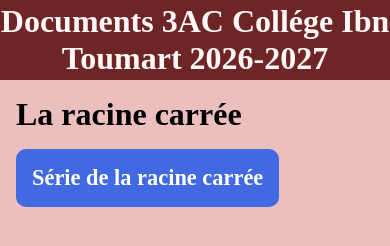
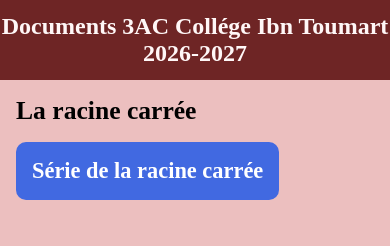
Before and after one commit to echlaihi/3AC, a plain HTML site: page index.html in a window 390 px wide. Drawn offline with Linux system fonts and the light colour scheme.

Commit message:
modifying head size

```diff
--- a/index.html
+++ b/index.html
@@ -71,6 +71,15 @@
 
 
     }
+
+    @media screen and (max-width: 570px) {
+        h1{
+            font-size: 1.5rem;
+        }
+        h2, a{
+            font-size: 1.6rem;
+        }
+    }
 </style>
 <body>
     <div class="head">
@@ -78,7 +87,7 @@
     </div>
     <div class="body">
         <h2>La racine carrée</h2>
-        <a download="filename" href="docs/serie_2_3ac_racine_carree.pdf" class="btn">Série de la racine carrée</a>
+        <a download="serie_2_3ac_racine_carree.pdf" href="docs/serie_2_3ac_racine_carree.pdf" class="btn">Série de la racine carrée</a>
     </div>
 
 </body>
```
